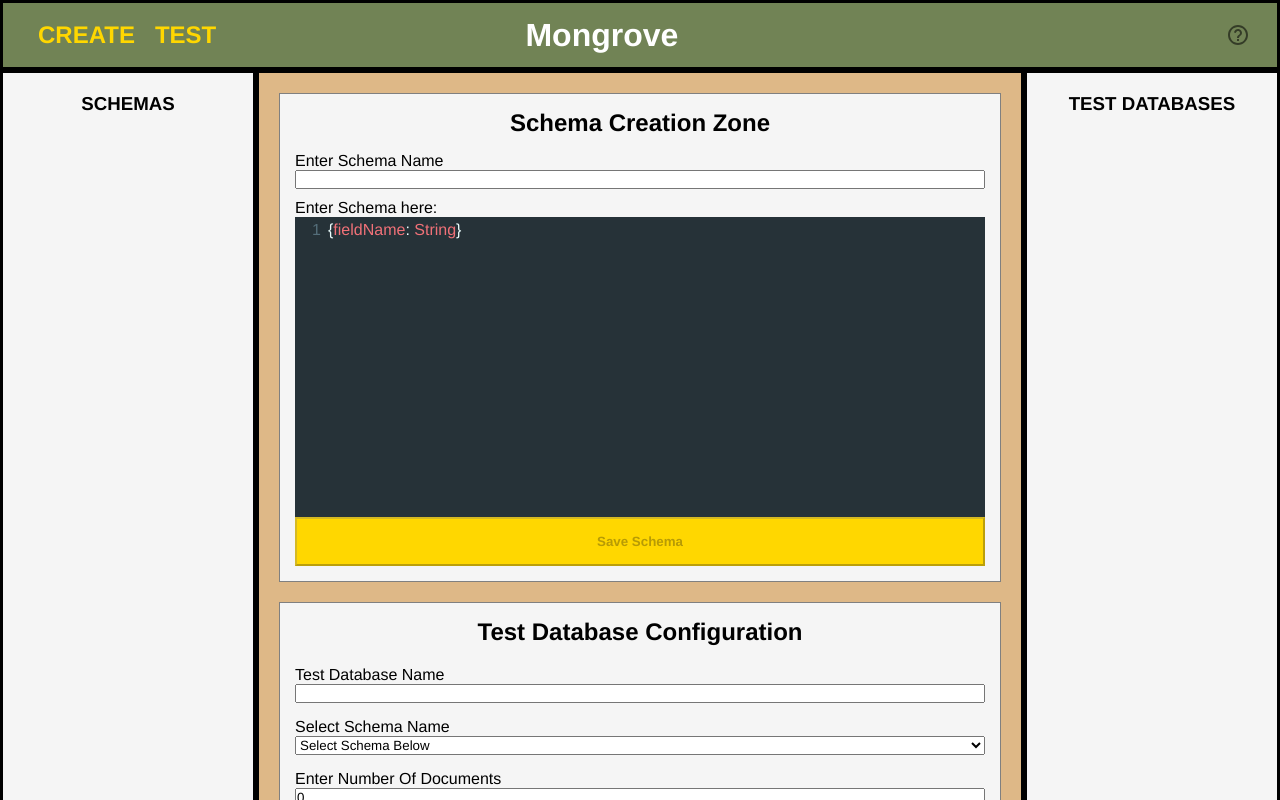
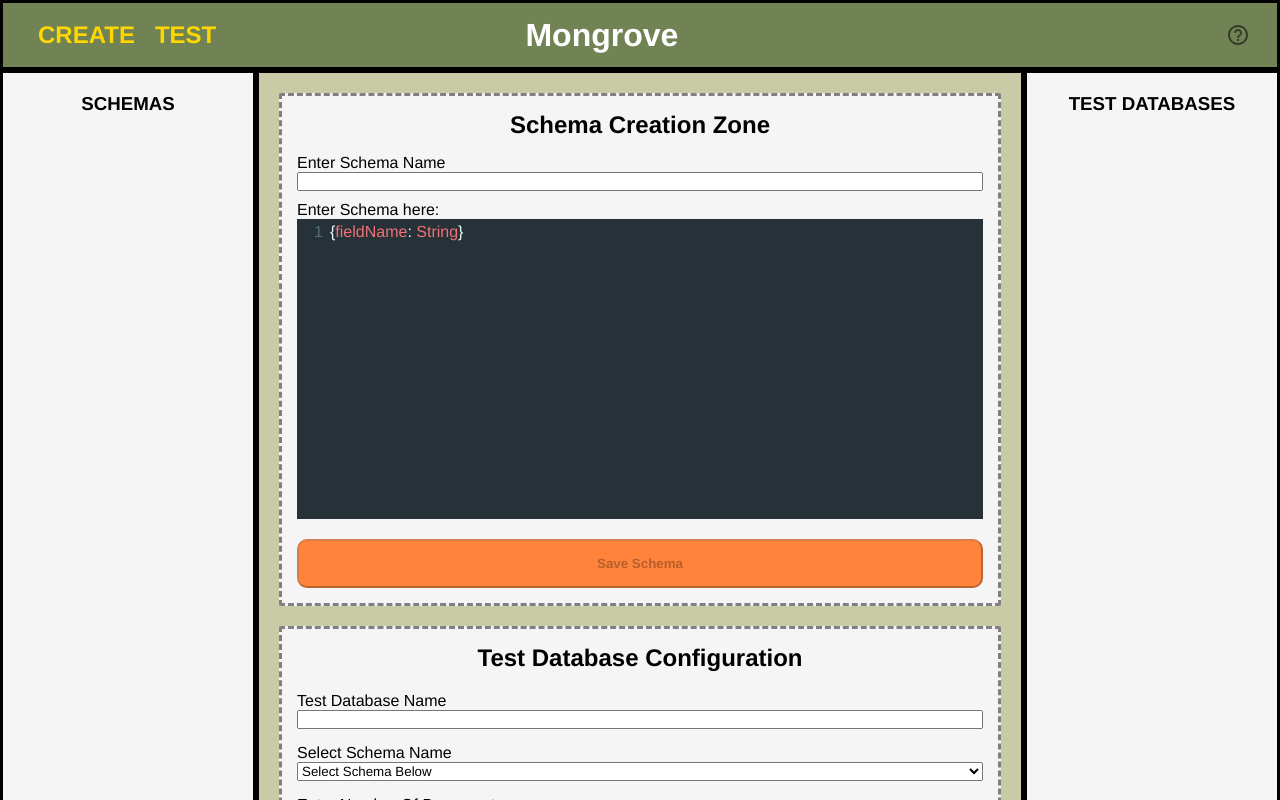
Before and after one commit to oslabs-beta/Mongrove, a React app: page /#/ in a window 1280 px wide. Shown: the top 800 px of the page. Built offline with nearby package versions, Linux system fonts and the light colour scheme.

Commit message:
Adds styling to main areas and buttons

```diff
--- a/client/components/HelpModal.jsx
+++ b/client/components/HelpModal.jsx
@@ -1,6 +1,6 @@
 import React from 'react';
 import * as ReactDOM from 'react-dom';
-import '../stylesheets/styles.css';
+import '../stylesheets/styles.scss';
 //new browser window opens when navbar help button is clicked
 
 const HelpModal = () => {
--- a/client/components/ResultsItem.jsx
+++ b/client/components/ResultsItem.jsx
@@ -29,7 +29,7 @@ const ResultsItem = (props) => {
             {(1000 / Number(props.queryRuntime)).toFixed(2)}
             {/* 0.5 */}
           </h5>
-          <p className="metricLabel"> Query Throughput <br/>per sec</p>
+          <p className="metricLabel"> Query Throughput <br/>(queries/s)</p>
         </div>
       </div>
 
--- a/client/stylesheets/_variables.scss
+++ b/client/stylesheets/_variables.scss
@@ -7,7 +7,7 @@ $light-beige:  #FFF8DE;
 $secondary-green: #829F54;
 
 // Main Area bg
-$tertiary-green: #C9CBA7;
+$tertiarygreen: #C9CBA7;
 
 // Area bg
 $lightgray: #F5F5F5;
--- a/client/stylesheets/styles.scss
+++ b/client/stylesheets/styles.scss
@@ -76,7 +76,7 @@ flex-direction: row;
 .mainAreaContainers {
   width: 60%;
   border-style: solid;
-  background-color: burlywood;
+  background-color: $tertiarygreen;
 }
 
 .mainAreaComponents {
@@ -84,7 +84,8 @@ flex-direction: row;
   flex-direction: column;
   padding: 15px;
   margin: 20px;
-  border: solid 1px gray;
+  border: dashed gray;
+  border-radius: 2px;
   background-color: $lightgray;
 }
 
@@ -97,9 +98,10 @@ flex-direction: row;
   margin-bottom: 10px;
 }
 
-/* .codemirror {
+.codemirror {
 margin-bottom: 10px;
-} */
+padding-bottom: 20px;
+}
 
 .mainAreaComponents select {
   margin-bottom: 10px;
@@ -107,8 +109,11 @@ margin-bottom: 10px;
 
 .mainAreaBn {
   padding: 15px;
-  background-color: gold;
+  background-color: $orange;
   font-weight: bold;
+  border-radius: 10px;
+  margin-top: 20px;
+
 }
 
 .sidePanel {
@@ -152,7 +157,6 @@ margin-bottom: 10px;
   flex-direction: column;
   align-self: center;
   /* align-items: center; */
-  border: solid 1px gray;
   padding: 10px;
   margin: 15px;
   width: 65%;
@@ -234,6 +238,7 @@ h4 {
   background-color: darkslategray;
   padding: 10px;
   margin-bottom: 5px;
+  border-radius: 4px;
 }
 
 .result-div-schemaSection, .result-div-dbData {
@@ -250,7 +255,6 @@ h4 {
 }
 
 .metricsContainer {
-  border: solid;
   display: flex;
   justify-content: space-around;
 }
@@ -285,3 +289,8 @@ h4 {
   margin-bottom: 5px;
   text-align: center;
 }
+
+
+.resultsArea {
+
+}
```
